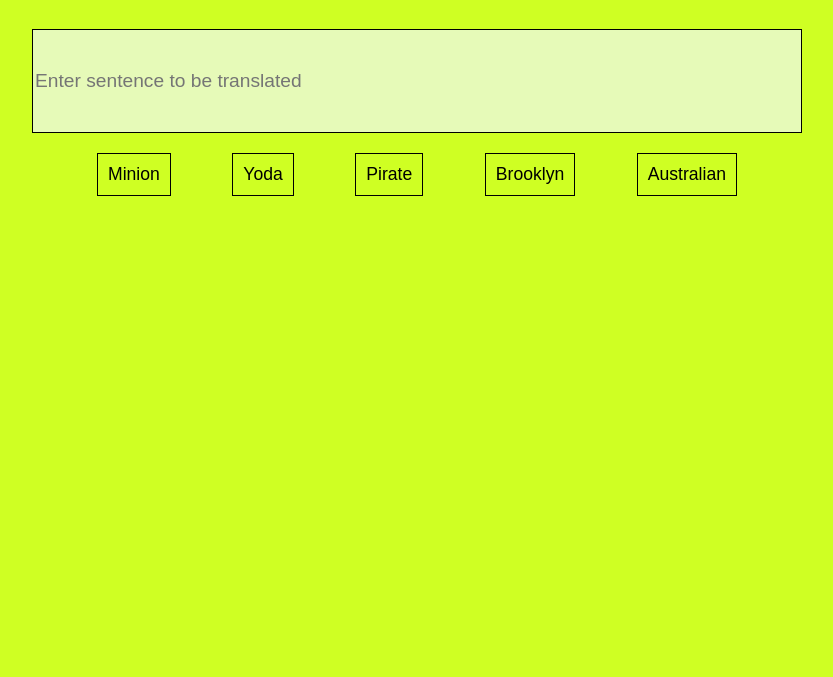
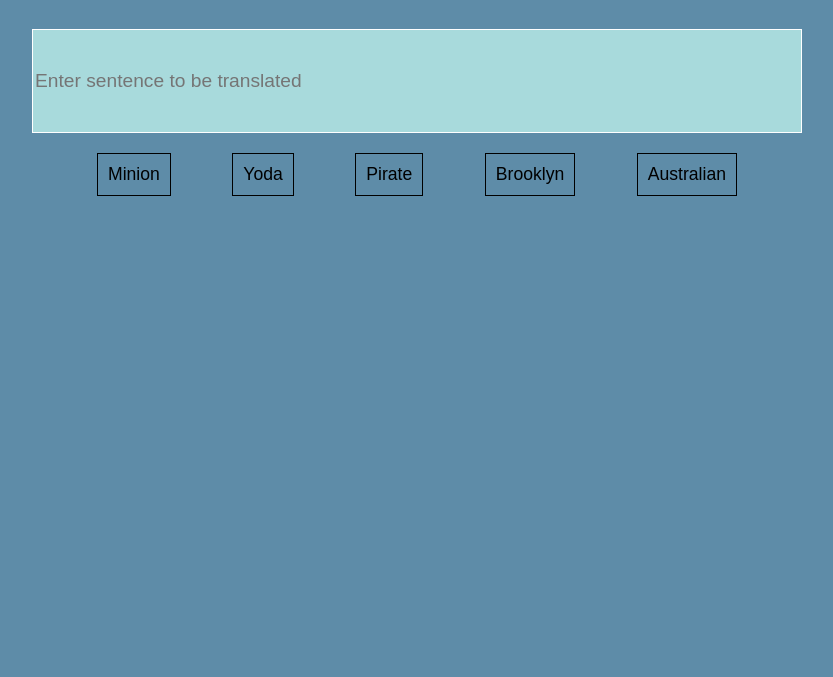
Before and after one commit to Rupamdas832/FunTranslationapp, a plain HTML site: page index.html in a window 1280 px wide. Shown: the part 139-816 px from the top of the page, without its empty margins (231-1064 px from the left). Drawn offline with Linux system fonts and the light colour scheme.

Commit message:
color added

```diff
--- a/stylesheet.css
+++ b/stylesheet.css
@@ -2,18 +2,21 @@ body{
     display: flex;
     flex-direction: column;
     align-items: center;
-    background-color: rgb(207, 255, 35);
+    background-color: rgb(94, 140, 168);
+    color: rgb(0, 0, 0);
     width: 100%;
     height: 100vh;
     }
     .heading h1{
         font-size: 4rem;
+        color: rgb(230,57,70);
+        text-shadow: 1px 2px 3px black;
     }
     .inputSection{
     width: 60%;
     height: auto;
-    background-color: rgb(230, 250, 184);
-    border: 1px solid black;
+    background-color: rgb(168,218,220);
+    border: 1px solid rgb(255, 255, 255);
     }
     .inputSection input{
         height: 100px;
@@ -37,7 +40,7 @@ body{
         padding: 10px;
     }
     .inputBtn:hover{
-        background-color: rgb(230, 250, 184);
+        background-color: rgb(168,218,220);
         cursor: pointer;
         box-shadow: 0px 1px 3px black;
     }
```
